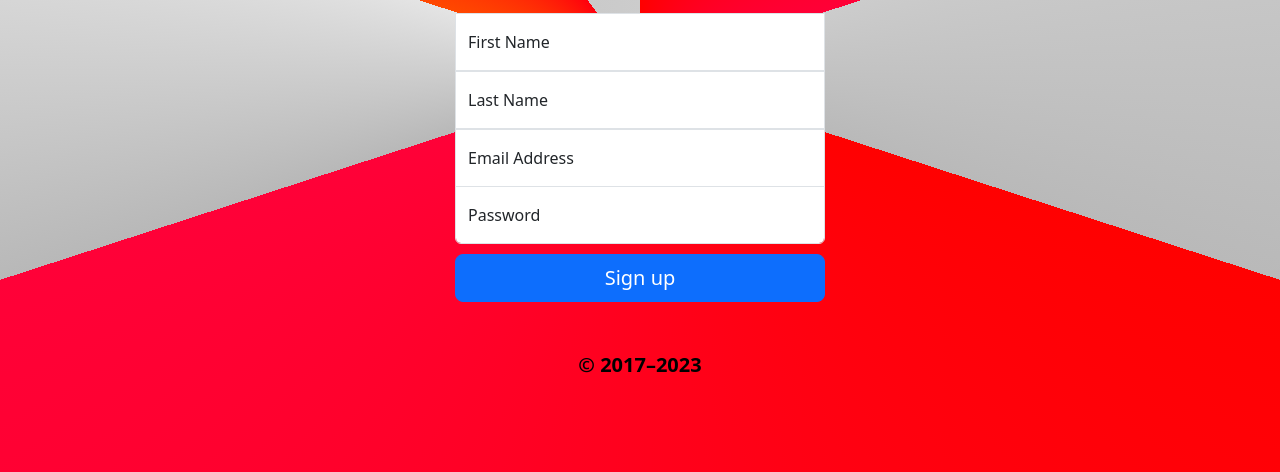
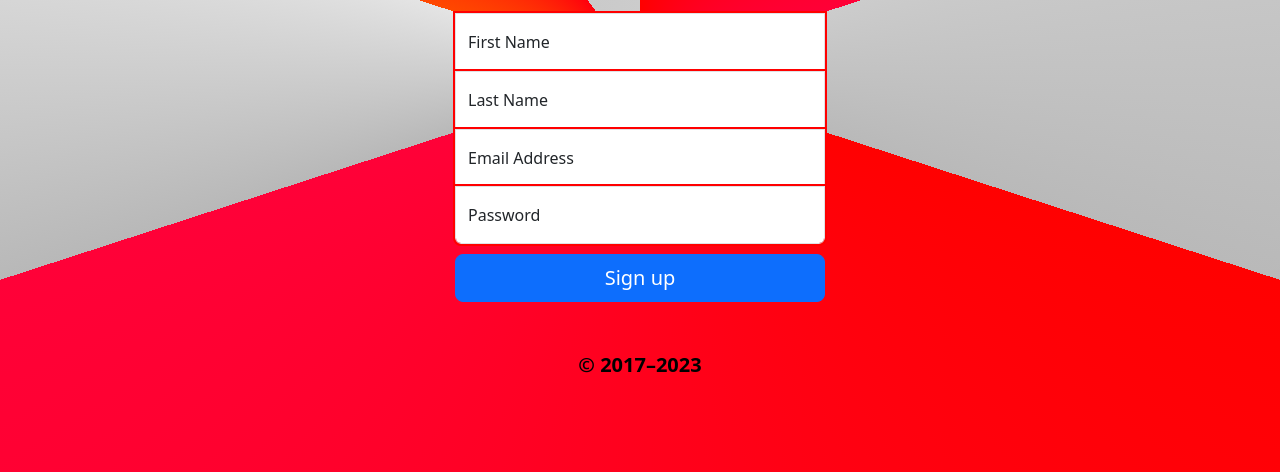
Before and after one commit to bbanner6ytwtwy/myNewsletter, a website: page index.html in a window 1280 px wide. Shown: the part 328-800 px from the top of the page. Drawn offline with nearby package versions, Linux system fonts and the light colour scheme.

Commit message:
style change

```diff
--- a/public/signin.css
+++ b/public/signin.css
@@ -44,5 +44,5 @@ body {
   font-size: 50px;
 }
 .input-red{
-  outline-color: 2px solid red;
+  outline: 2px solid red;
 }
```
